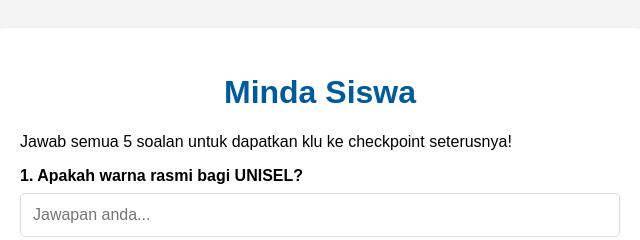
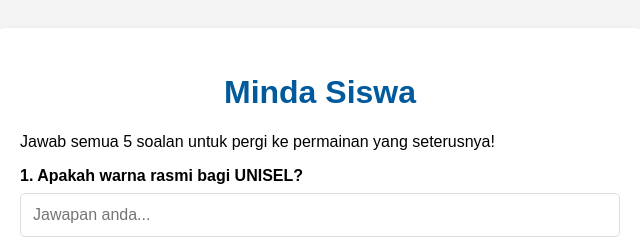
Before and after one commit to Corpeczy/Pop-Quiz-MTSB-NOV-2025, a plain HTML site: page index.html in a window 1280 px wide. Shown: the top 240 px of the page, 320-960 px from the left. Drawn offline with Linux system fonts and the light colour scheme.

Commit message:
Revise quiz instructions and feedback messages
Updated the quiz instructions and feedback sections.

```diff
--- a/index.html
+++ b/index.html
@@ -10,7 +10,7 @@
 
     <div class="quiz-container">
         <h1>Minda Siswa</h1>
-        <p>Jawab semua 5 soalan untuk dapatkan klu ke checkpoint seterusnya!</p>
+        <p>Jawab semua 5 soalan untuk pergi ke permainan yang seterusnya!</p>
 
         <div class="question-group">
             <label for="q1">1. Apakah warna rasmi bagi UNISEL?</label>
@@ -52,4 +52,5 @@
 
     <script src="script.js"></script>
 </body>
+
 </html>
```
